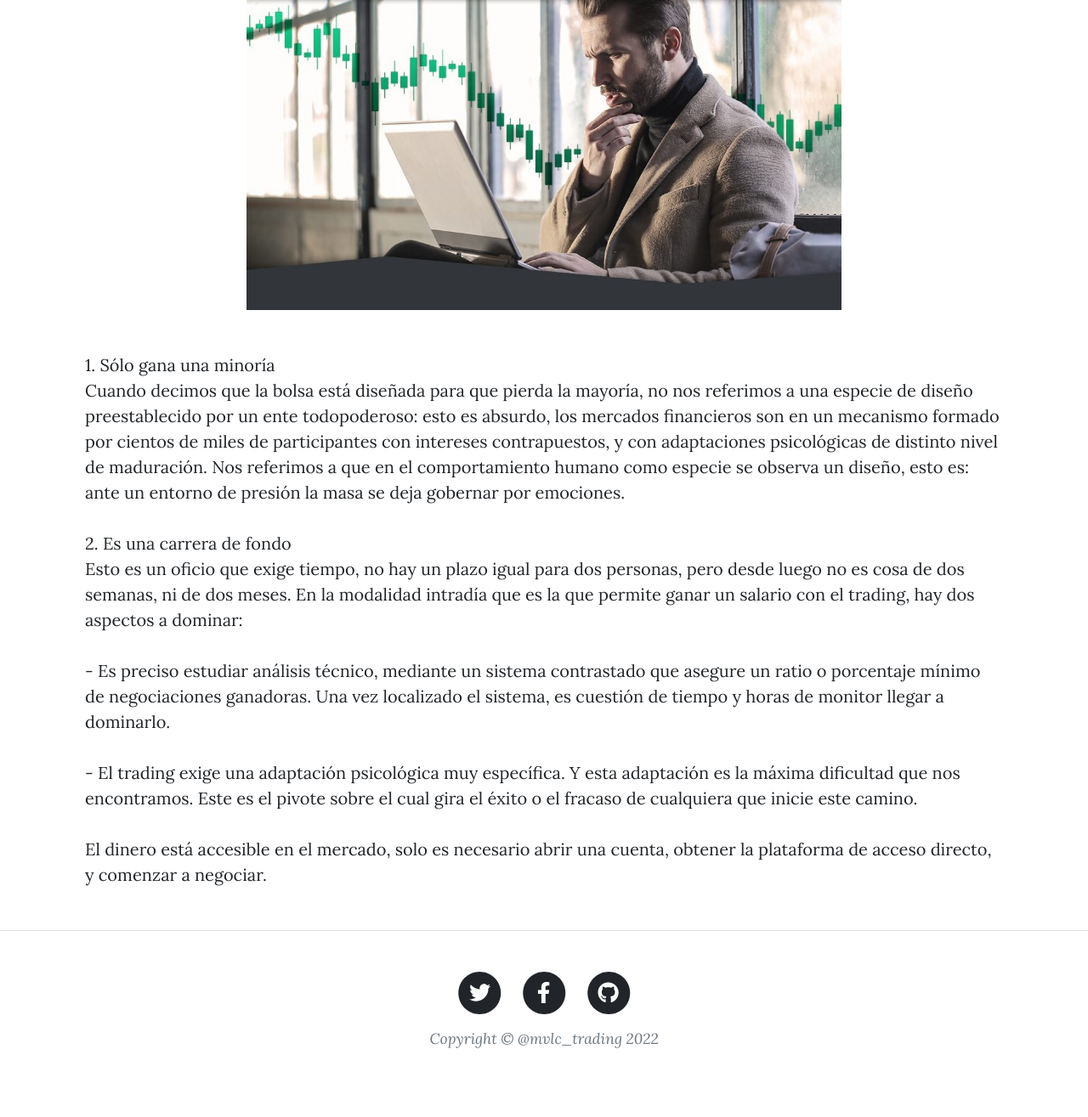
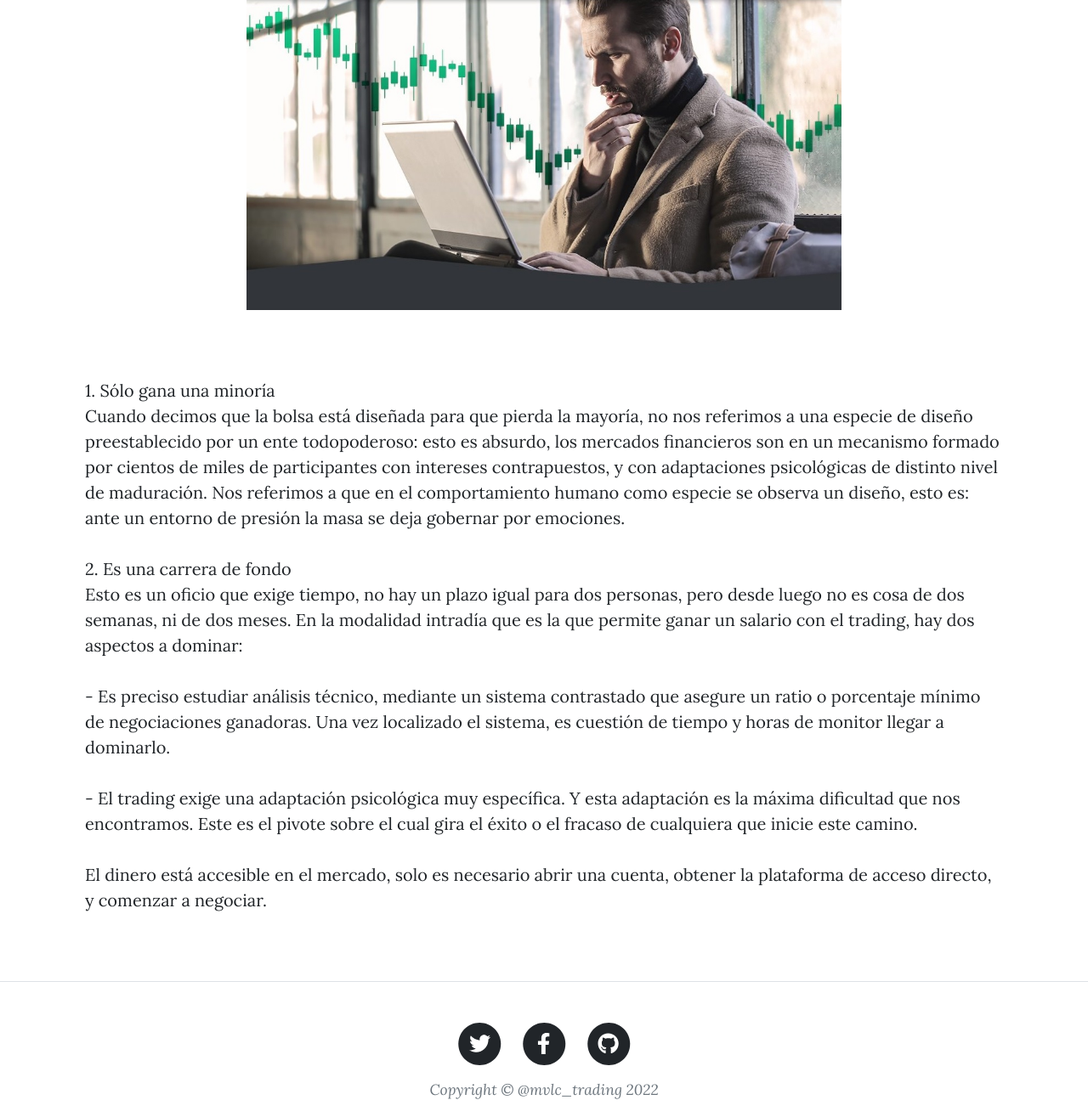
Before and after one commit to a-lacruz/blog_final, a Django app: page /mvlcblog/1/detalle/ in a window 1280 px wide. Shown: the part 551-1866 px from the top of the page at 85% size. Before the commit the page ends 1785 px from the top, so only its background shows below. Run offline with Django 4.2, Linux system fonts and the light colour scheme; data comes from the database, SQL or seed files in the repository; both versions use the stored data as it was after the commit; some libraries are stand-ins or nearby versions.

Commit message:
Completo; Mejoras Visuales

```diff
--- a/mvlcblog/templates/mvlcblog/post_detail.html
+++ b/mvlcblog/templates/mvlcblog/post_detail.html
@@ -14,7 +14,7 @@
         </div>
     </div>
     <div class="col-12">
-        <div class="d-flex justify-content-center align-self-stretch" style="margin: 50px 100px; font-size: 20px">
+        <div class="d-flex justify-content-center align-self-stretch" style="margin: 80px 100px; font-size: 20px">
             {{object.texto|linebreaksbr}}
         </div>
     </div>
```
Also changed, not shown: db.sqlite3, media/posts/Post5.jpg (added).
